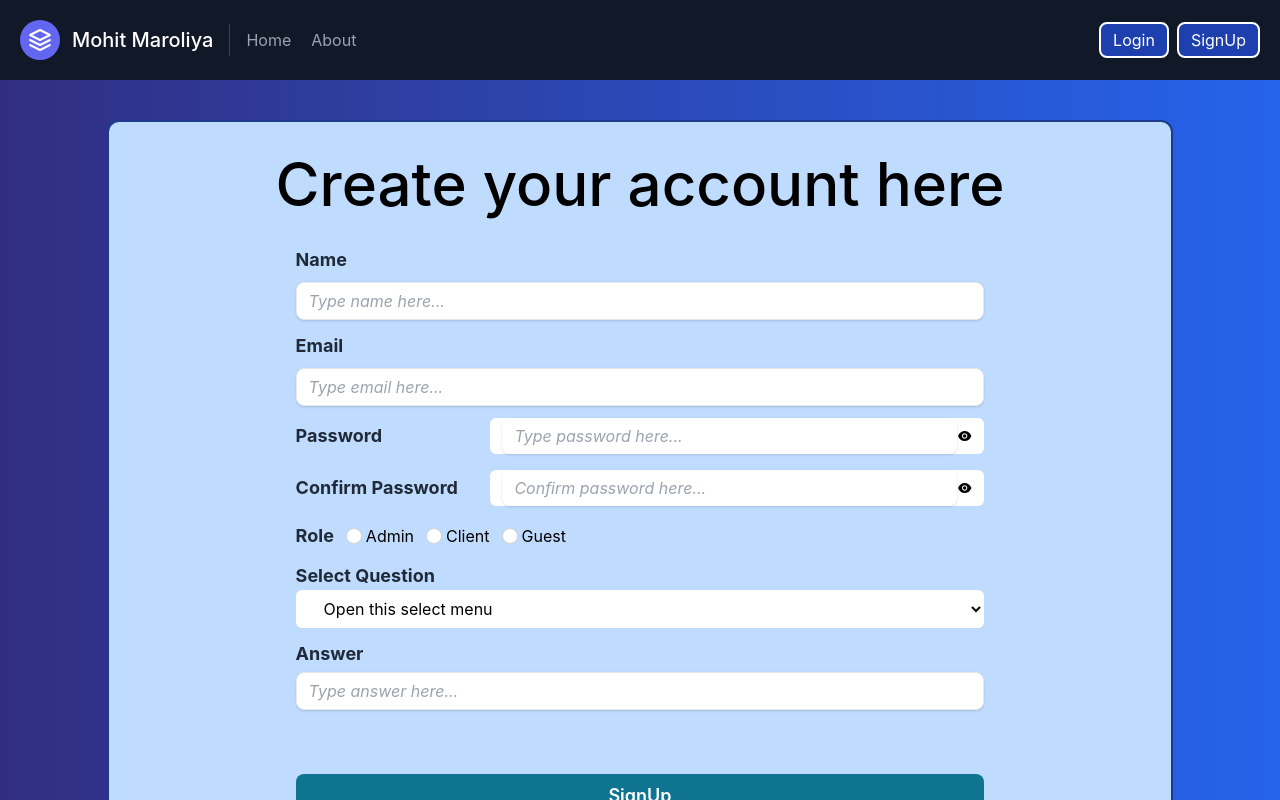
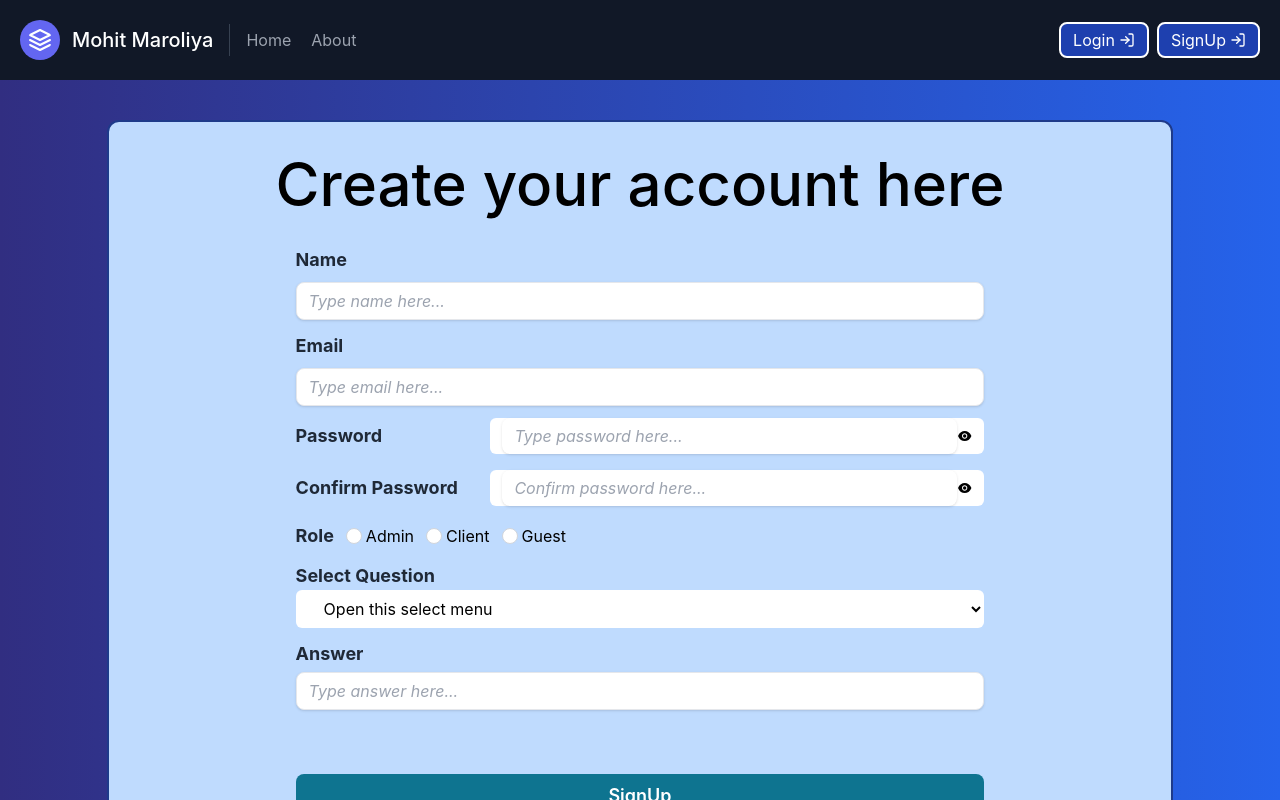
Before and after one commit to mohitm15/authlogin-boilerplate-2, a Next.js app: page /signup in a window 1280 px wide. Shown: the top 800 px of the page. Built offline with nearby package versions, Linux system fonts and the light colour scheme.

Commit message:
Adding the icons

```diff
--- a/components/Navbar.js
+++ b/components/Navbar.js
@@ -1,6 +1,7 @@
 import React, { useState, useEffect } from "react";
 import { useRouter } from "next/router";
 import Link from "next/link";
+import {FiLogIn} from "react-icons/fi"
 
 const Navbar = () => {
   const router = useRouter();
@@ -69,15 +70,18 @@ const Navbar = () => {
           )}
           {!usertoken.value && (
             <div className="flex flex-row space-x-2">
-              <button className="inline-flex items-center bg-blue-800 text-white border-2 border-white rounded-lg py-1 px-3  focus:outline-none hover:bg-blue-600 text-base mt-4 md:mt-0">
+              <button className="inline-flex items-center bg-blue-800 text-white border-2 border-white rounded-lg py-1 px-3 focus:outline-none hover:bg-blue-600 text-base mt-4 md:mt-0">
                 <Link href={"/login"}>
-                  <a>Login</a>
+                  <a>Login </a>
+
                 </Link>
+                <FiLogIn  className="ml-1"/>
               </button>
               <button className="inline-flex items-center bg-blue-800 text-white border-2  border-white rounded-lg py-1 px-3  focus:outline-none hover:bg-blue-600 text-base mt-4 md:mt-0">
                 <Link href={"/signup"}>
                   <a>SignUp</a>
                 </Link>
+                <FiLogIn  className="ml-1"/>
               </button>
             </div>
           )}
```
